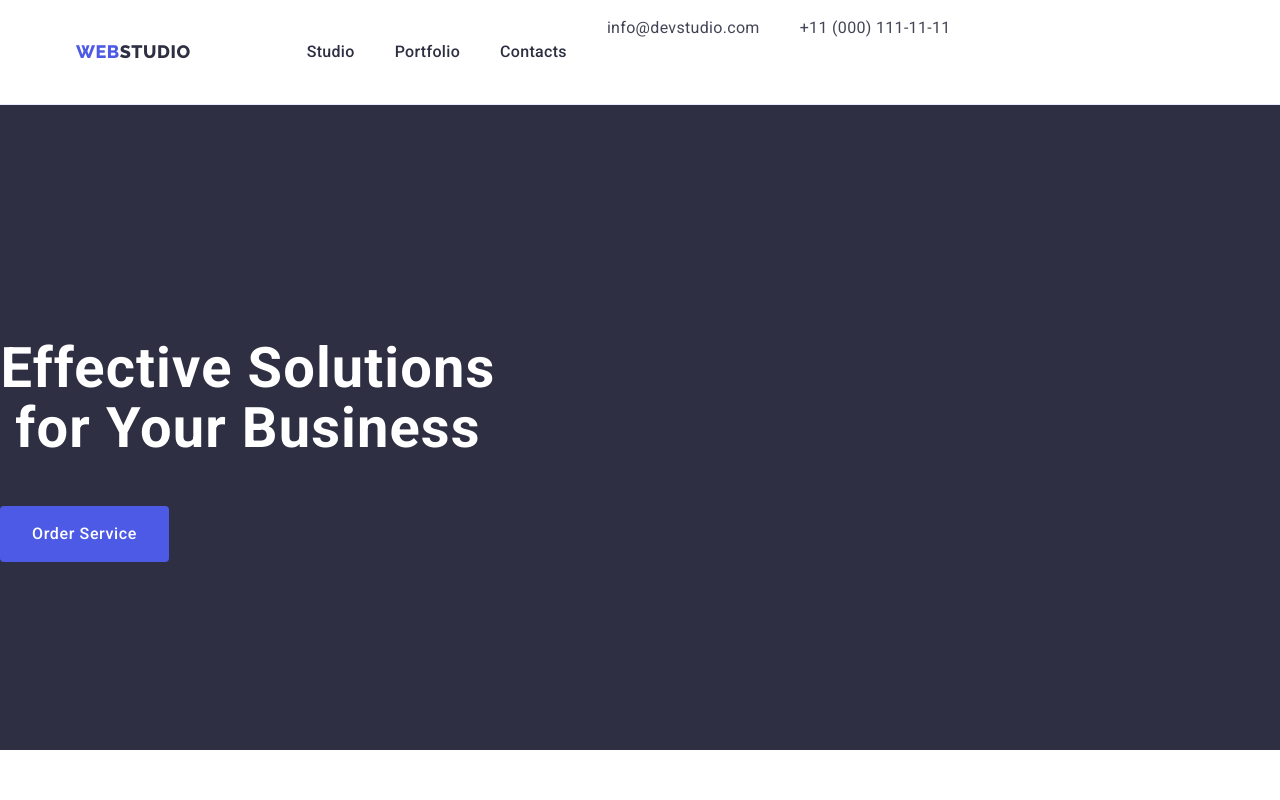
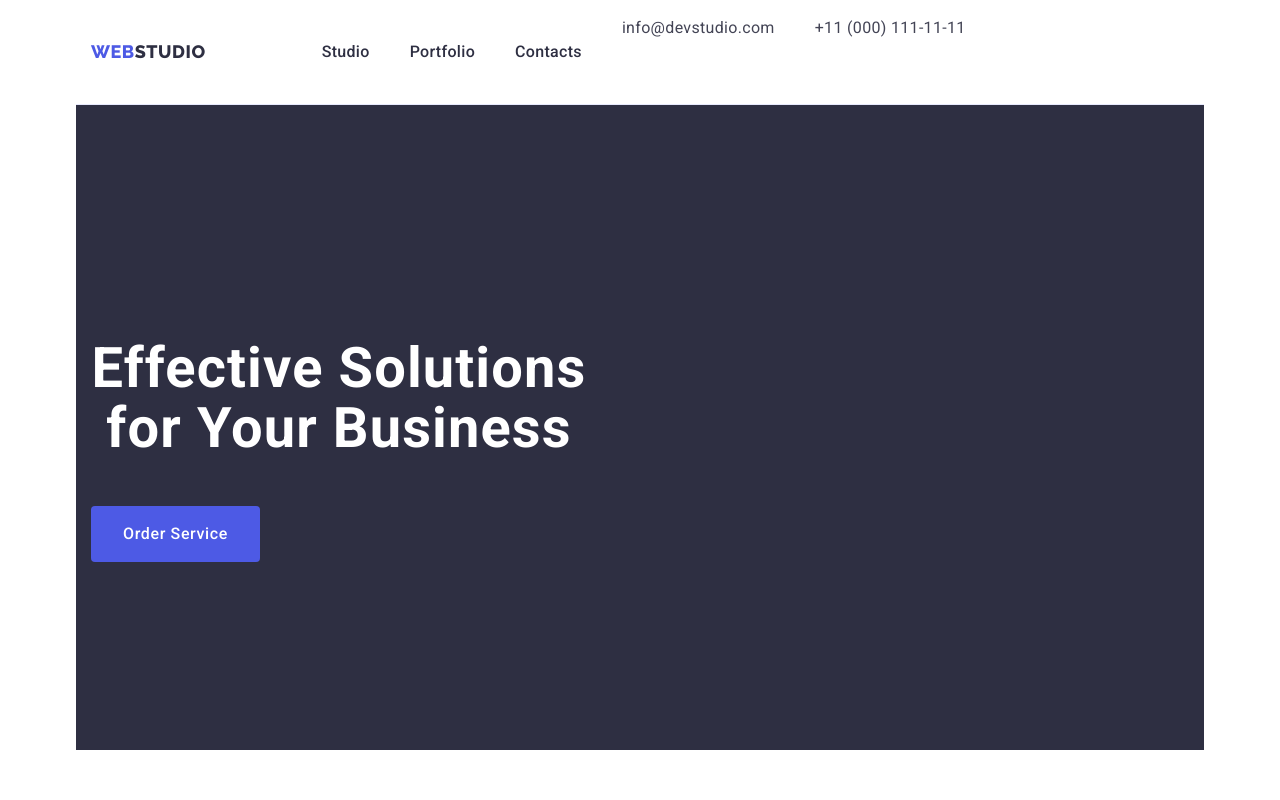
Before and after one commit to Krzysztof-GoIT/goit-markup-hw-03, a plain HTML site: page index.html in a window 1280 px wide. Shown: the top 800 px of the page. Drawn offline with nearby package versions, Linux system fonts and the light colour scheme.

Commit message:
Auto Check FIX#2

```diff
--- a/css/styles.css
+++ b/css/styles.css
@@ -25,7 +25,7 @@ img {
   clip: rect(0 0 0 0);
   overflow: hidden;
 }
-.conteiner {
+.container {
   width: 1158px;
   margin: 0 auto;
   padding: 0 15px;
@@ -183,7 +183,7 @@ img {
 .section-product-item {
   width: calc((100% - 48px) / 3);
 }
-.product-conteiner {
+.product-container {
   padding: 32px 16px;
   border: 1px solid #e7e9fc;
   border-top: none;
--- a/index.html
+++ b/index.html
@@ -19,7 +19,7 @@
   <body>
     <div class="container">
       <header class="header">
-        <div class="header-container conteiner">
+        <div class="header-container container">
           <nav class="nav">
             <a href="./index.html" class="logo link"
               >Web<span class="logo-span">Studio</span></a
@@ -55,8 +55,8 @@
         </div>
       </header>
       <main>
-        <div class="container">
           <section class="section-order">
+            <div class="container">
             <h1 class="section-order-h-one">
               Effective Solutions for Your Business
             </h1>
@@ -96,10 +96,10 @@
                 </p>
               </li>
             </ul>
+          </div>
           </section>
-        </div>
-        <div class="container">
           <section class="section-work">
+            <div class="container">
             <h2 class="section-work-h-two">What are we doing</h2>
             <ul class="list section-work-list">
               <li class="section-work-item">
@@ -127,10 +127,10 @@
                 />
               </li>
             </ul>
+          </div>
           </section>
-        </div>
-        <div class="container">
           <section class="section-team">
+            <div class="container">
             <h2 class="section-team-h-two">Our Team</h2>
             <ul class="list section-team-list">
               <li class="section-team-li">
@@ -196,8 +196,8 @@
                 </p>
               </li>
             </ul>
+          </div>
           </section>
-        </div>
       </main>
       <footer class="footer">
         <div class="container">
```
Also changed, not shown: portfolio.html (+3 -1 lines).
